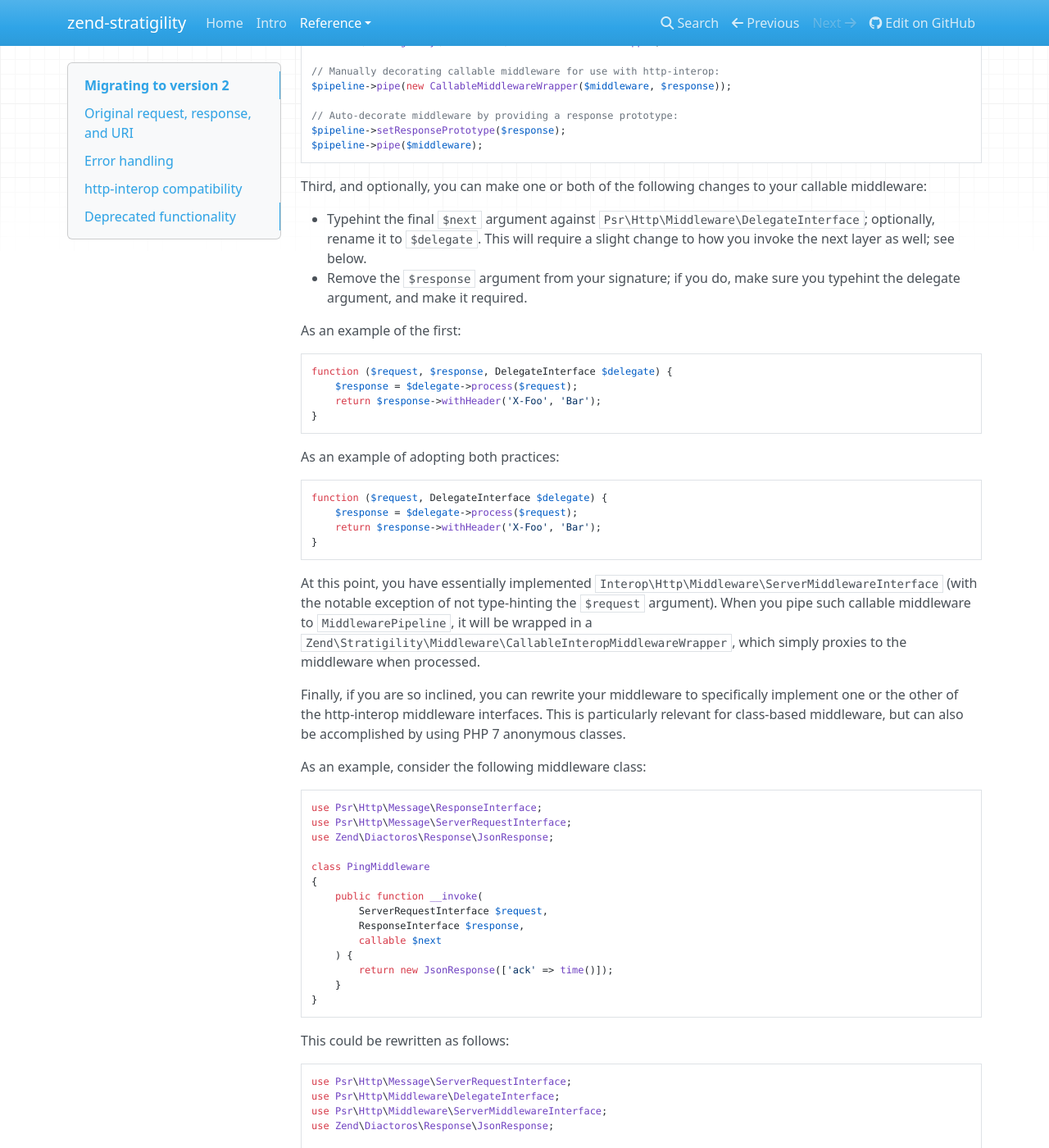
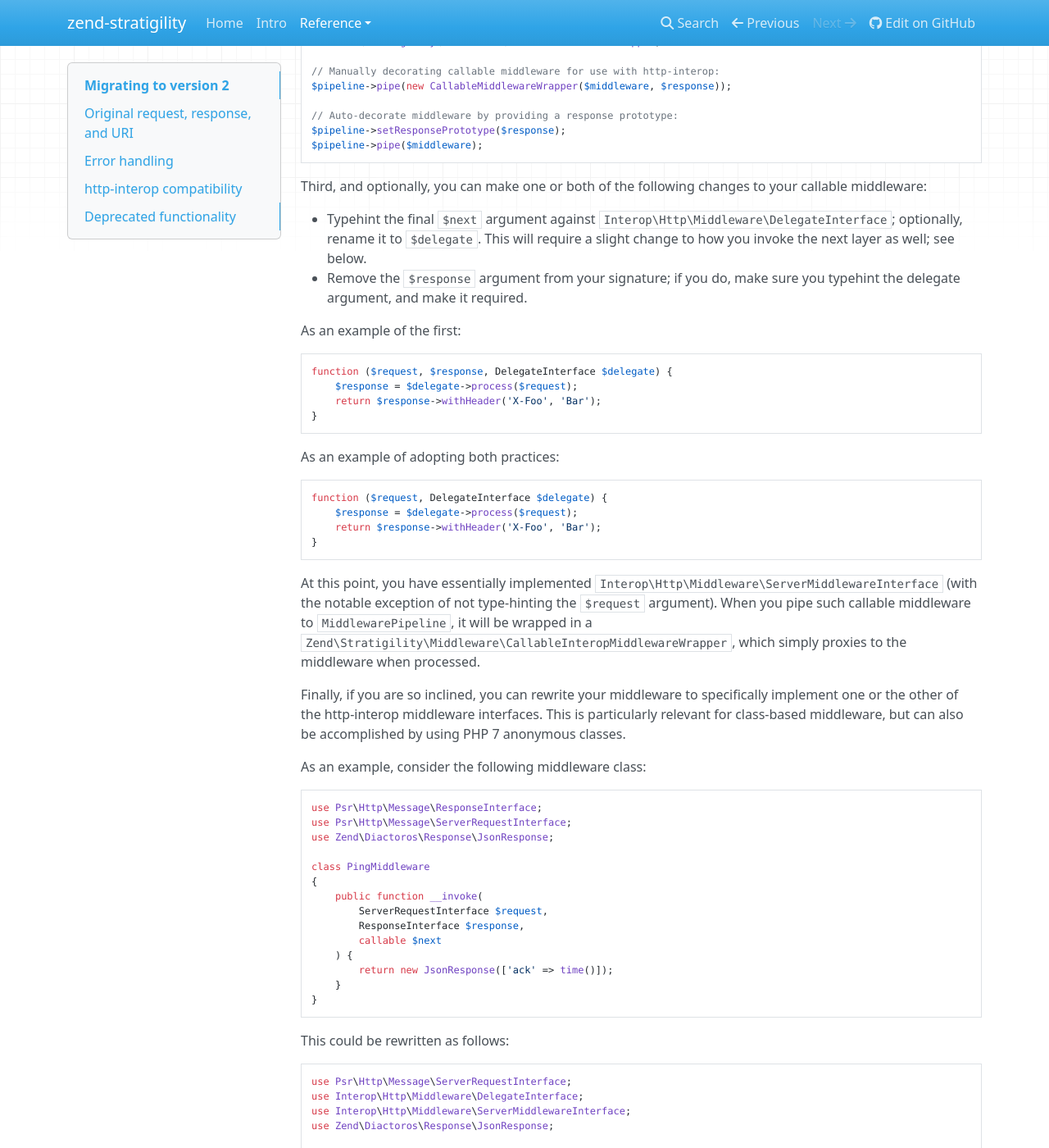
Before and after one commit to zendframework/zend-stratigility, an MkDocs documentation site: the page built from doc/book/migration/to-v2.md, in a window 1280 px wide and 1400 px high, scrolled down 4754 px. Shown: the whole window at 82% size. Built offline with MkDocs 1.6.1, drawn with Linux system fonts in a browser that asks for light colours; nearby versions of some CDN libraries; old or Windows-style settings are respelled for this version of MkDocs; some of the changed text lies outside the part shown.

Commit message:
doc: fix http-interop namespace
I am not sure that was don on purpose anticipating php-fig acceptance of http-interop interfaces (now still proposed in psr)

````diff
--- a/doc/book/migration/to-v2.md
+++ b/doc/book/migration/to-v2.md
@@ -273,7 +273,7 @@ $pipeline->pipe($middleware);
 Third, and optionally, you can make one or both of the following changes to
 your callable middleware:
 
-- Typehint the final `$next` argument against `Psr\Http\Middleware\DelegateInterface`;
+- Typehint the final `$next` argument against `Interop\Http\Middleware\DelegateInterface`;
   optionally, rename it to `$delegate`. This will require a slight change to
   how you invoke the next layer as well; see below.
 - Remove the `$response` argument from your signature; if you do, make sure you
@@ -331,8 +331,8 @@ This could be rewritten as follows:
 
 ```php
 use Psr\Http\Message\ServerRequestInterface;
-use Psr\Http\Middleware\DelegateInterface;
-use Psr\Http\Middleware\ServerMiddlewareInterface;
+use Interop\Http\Middleware\DelegateInterface;
+use Interop\Http\Middleware\ServerMiddlewareInterface;
 use Zend\Diactoros\Response\JsonResponse;
 
 class PingMiddleware implements ServerMiddlewareInterface
@@ -358,8 +358,8 @@ we could wrap this in an anonymous class instead:
 
 ```php
 use Psr\Http\Message\ServerRequestInterface;
-use Psr\Http\Middleware\DelegateInterface;
-use Psr\Http\Middleware\ServerMiddlewareInterface;
+use Interop\Http\Middleware\DelegateInterface;
+use Interop\Http\Middleware\ServerMiddlewareInterface;
 use Zend\Diactoros\Response\JsonResponse;
 
 $pipeline->pipe(new class implements ServerMiddlewareInterface {
@@ -381,8 +381,8 @@ a `callable $next` such that it may be used as a `DelegateInterface` implementat
 ```php
 use Psr\Http\Message\ResponseInterface;
 use Psr\Http\Message\ServerRequestInterface;
-use Psr\Http\Middleware\DelegateInterface;
-use Psr\Http\Middleware\ServerMiddlewareInterface;
+use Interop\Http\Middleware\DelegateInterface;
+use Interop\Http\Middleware\ServerMiddlewareInterface;
 use Zend\Diactoros\Response\JsonResponse;
 use Zend\Stratigility\Delegate\CallableDelegateDecorator;
 
````
